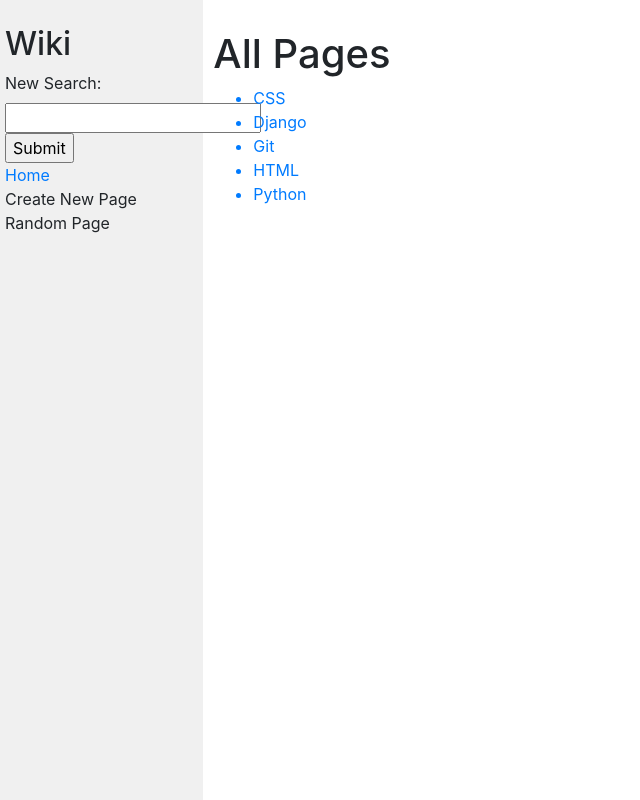
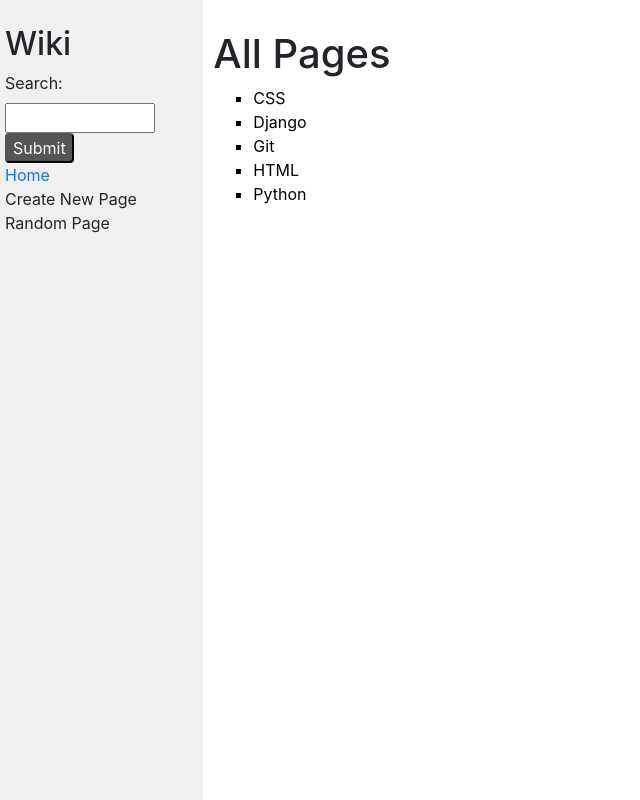
Before and after one commit to EJ-Lan/WikiClone, a Django app: page / in a window 1280 px wide. Shown: the whole page, without its empty margins (0-640 px from the left). Run offline with Django 3.2, Linux system fonts and the light colour scheme; some libraries are stand-ins or nearby versions.

Commit message:
Finish the search function

```diff
--- a/wiki/wiki/encyclopedia/static/encyclopedia/styles.css
+++ b/wiki/wiki/encyclopedia/static/encyclopedia/styles.css
@@ -36,3 +36,19 @@ textarea {
 .sidebar h2 {
     margin-top: 5px;
 }
+
+.sidebar input[type="text"] {
+    width: 150px;
+}
+
+.sidebar input[type="submit"] {
+    background-color: #555555;
+    color: white;
+    border-radius: 4px;
+}
+
+.wiki-links {
+    color: black;
+    text-decoration: none;
+    list-style-type: square;
+}
--- a/wiki/wiki/encyclopedia/templates/encyclopedia/index.html
+++ b/wiki/wiki/encyclopedia/templates/encyclopedia/index.html
@@ -9,7 +9,7 @@
 
     <ul>
         {% for entry in entries %}
-            <a href="{% url  'encyclopedia:wiki' title=entry %}" ><li>{{ entry }}</li></a>
+            <a class="wiki-links" href="{% url  'encyclopedia:wiki' title=entry %}" ><li>{{ entry }}</li></a>
         {% endfor %}
     </ul>
 
--- a/wiki/wiki/encyclopedia/urls.py
+++ b/wiki/wiki/encyclopedia/urls.py
@@ -6,4 +6,5 @@ app_name = "encyclopedia"
 urlpatterns = [
     path("", views.index, name="index"),
     path("wiki/<str:title>", views.wiki, name="wiki"),
+    path("results", views.results, name="results"),
 ]
--- a/wiki/wiki/encyclopedia/views.py
+++ b/wiki/wiki/encyclopedia/views.py
@@ -7,24 +7,28 @@ from . import util
 from django import forms
 
 class SearchWikiForm(forms.Form):
-    search = forms.CharField(label="New Search")
+    search = forms.CharField(label="Search")
 
 
 def index(request):
+    if "search" not in request.session:
+            request.session["search"] = None
 
     if request.method == "POST":
         form = SearchWikiForm(request.POST)
 
         if form.is_valid():
             search = form.cleaned_data["search"]
+            request.session["search"] = search
 
             for entry in util.list_entries():
-                if search == entry:
+                if search.lower() == entry.lower():
                     return HttpResponseRedirect(reverse("encyclopedia:wiki", kwargs={'title': entry}))
+
+            return HttpResponseRedirect(reverse("encyclopedia:results"))
         else:
             return render(request, request, "encylopedia/index.html", {
-                "entries": util.list_entries(),
-                "form": SearchWikiForm()
+                "form": form
             })
 
     return render(request, "encyclopedia/index.html", {
@@ -38,8 +42,10 @@ def wiki(request, title):
         "form": SearchWikiForm()
     })
 
-def results(request, title):
+def results(request):
+
     return render(request, "encyclopedia/results.html", {
         "entries": util.list_entries(),
-        "form": SearchWikiForm()
+        "form": SearchWikiForm(),
+        "search": request.session["search"]
     })
```
Also changed, not shown: wiki/wiki/encyclopedia/templates/encyclopedia/results.html (+14 -1 lines), wiki/wiki/db.sqlite3.
